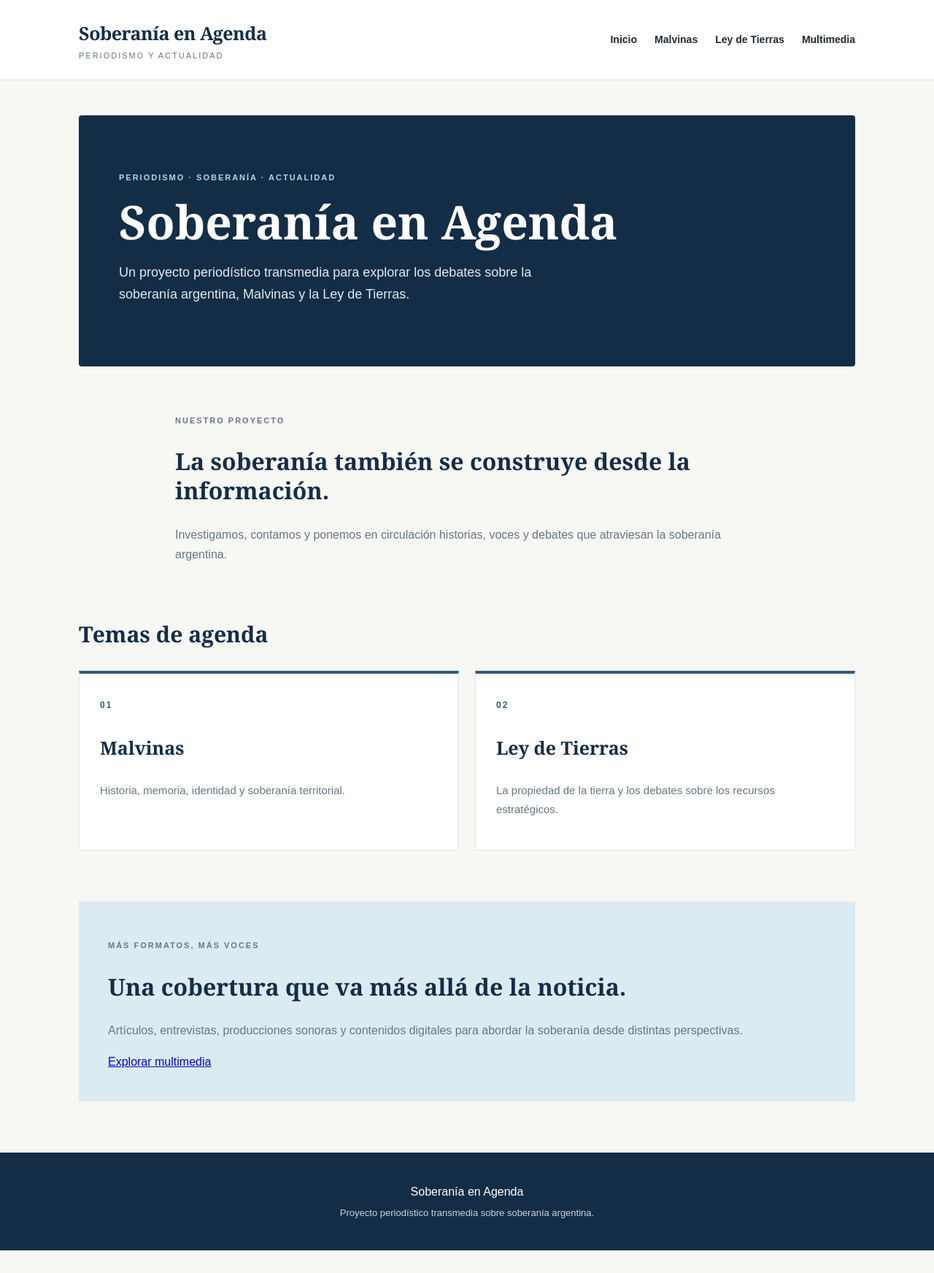
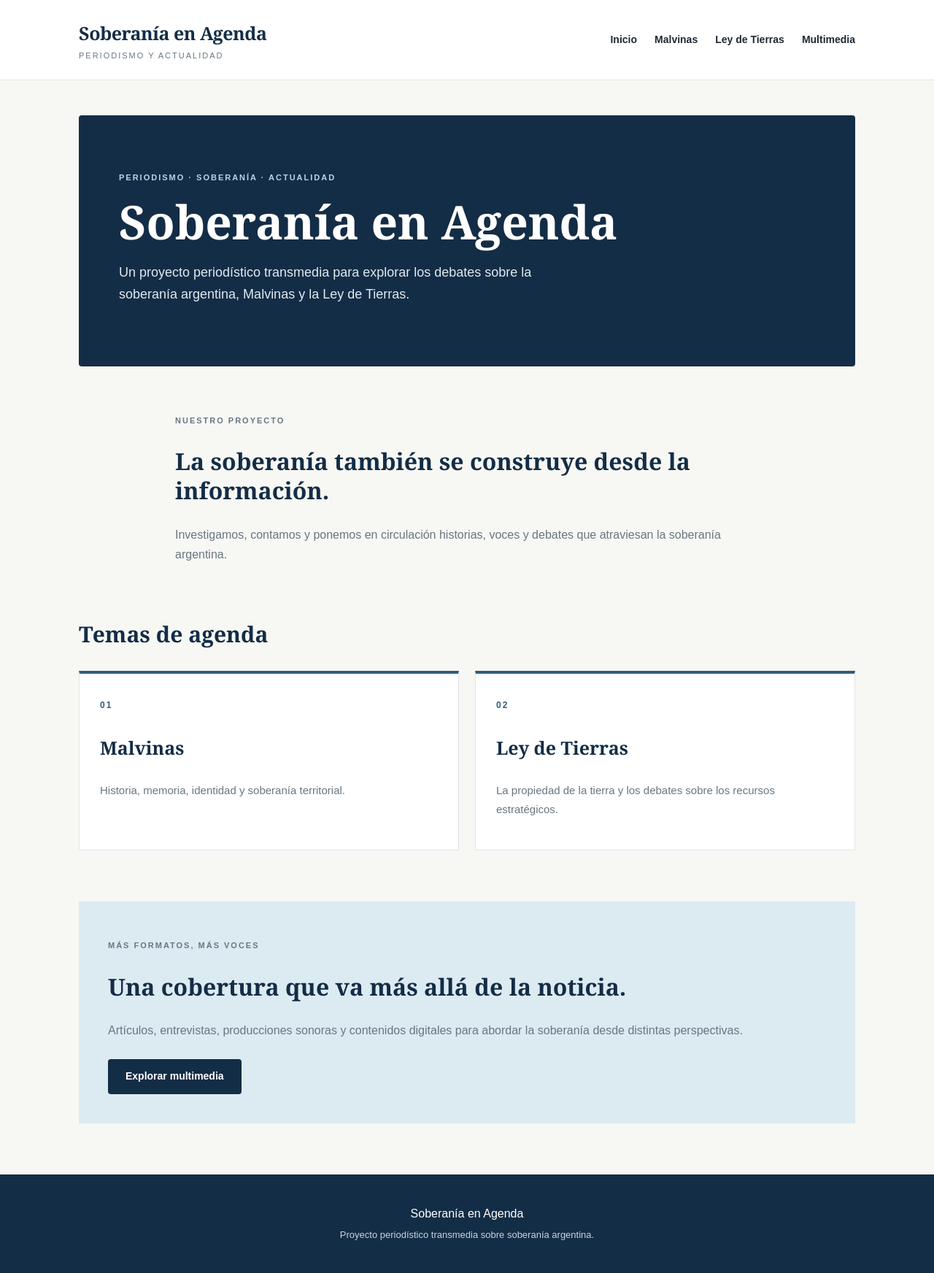
Before and after one commit to RocCut/soberania-en-agenda, a Jekyll site: the page built from index.html, in a window 1280 px wide. Shown: the whole page at 73% size. Built offline with Jekyll 4.4.1, drawn with Linux system fonts in a browser that asks for light colours; before the commit the page ends 1713 px from its top, so only the background shows below that.

Commit message:
Agregar estilos de botón multimedia

```diff
--- a/assets/css/style.css
+++ b/assets/css/style.css
@@ -312,3 +312,23 @@ body {
   color: var(--muted);
   font-size: 15px;
 }
+
+/*--------------
+BOTÓN MULTIMEDIA
+----------------*/
+
+.btn {
+  display: inline-block;
+  margin-top: 10px;
+  padding: 12px 24px;
+  background: var(--navy);
+  color: var(--white);
+  font-size: 14px;
+  font-weight: 600;
+  text-decoration: none;
+  border-radius: 4px;
+}
+
+.btn:hover {
+  background: var(--blue);
+}
```
